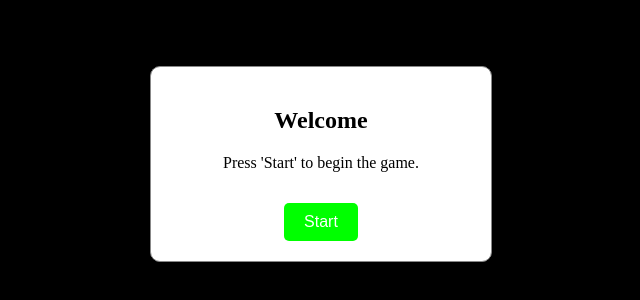
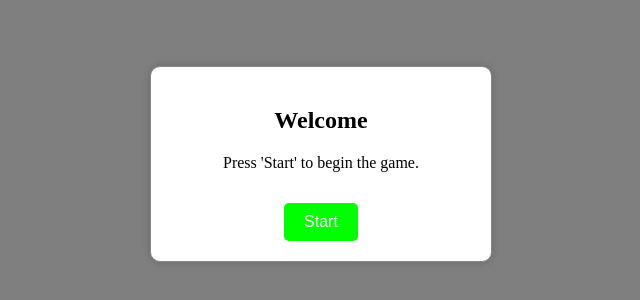
Before and after one commit to alanmaizon/starbugs, a plain HTML site: page index.html in a window 1280 px wide. Shown: the part 236-536 px from the top of the page, without its empty margins (319-959 px from the left). Drawn offline with nearby package versions, Linux system fonts and the light colour scheme.

Commit message:
Update style.css

```diff
--- a/style.css
+++ b/style.css
@@ -1,18 +1,3 @@
-body, html {
-    margin: 0;
-    padding: 0;
-    width: 100%;
-    height: 100%;
-    overflow: hidden;
-}
-
-#game-container {
-    width: 100%;
-    height: 100%;
-    position: relative;
-    background-color: #000; /* Ensure the game container has a background color */
-}
-
 #modal {
     display: flex;
     align-items: center;
@@ -35,6 +20,7 @@ body, html {
     text-align: center;
     border-radius: 10px;
     box-shadow: 0px 0px 10px 0px rgba(0, 0, 0, 0.2);
+    margin: auto; /* Ensures the content is centered */
 }
 
 #start-button {
@@ -48,7 +34,3 @@ body, html {
     border-radius: 5px;
     transition: background-color 0.3s ease;
 }
-
-#start-button:hover {
-    background-color: #00cc00;
-}
```
